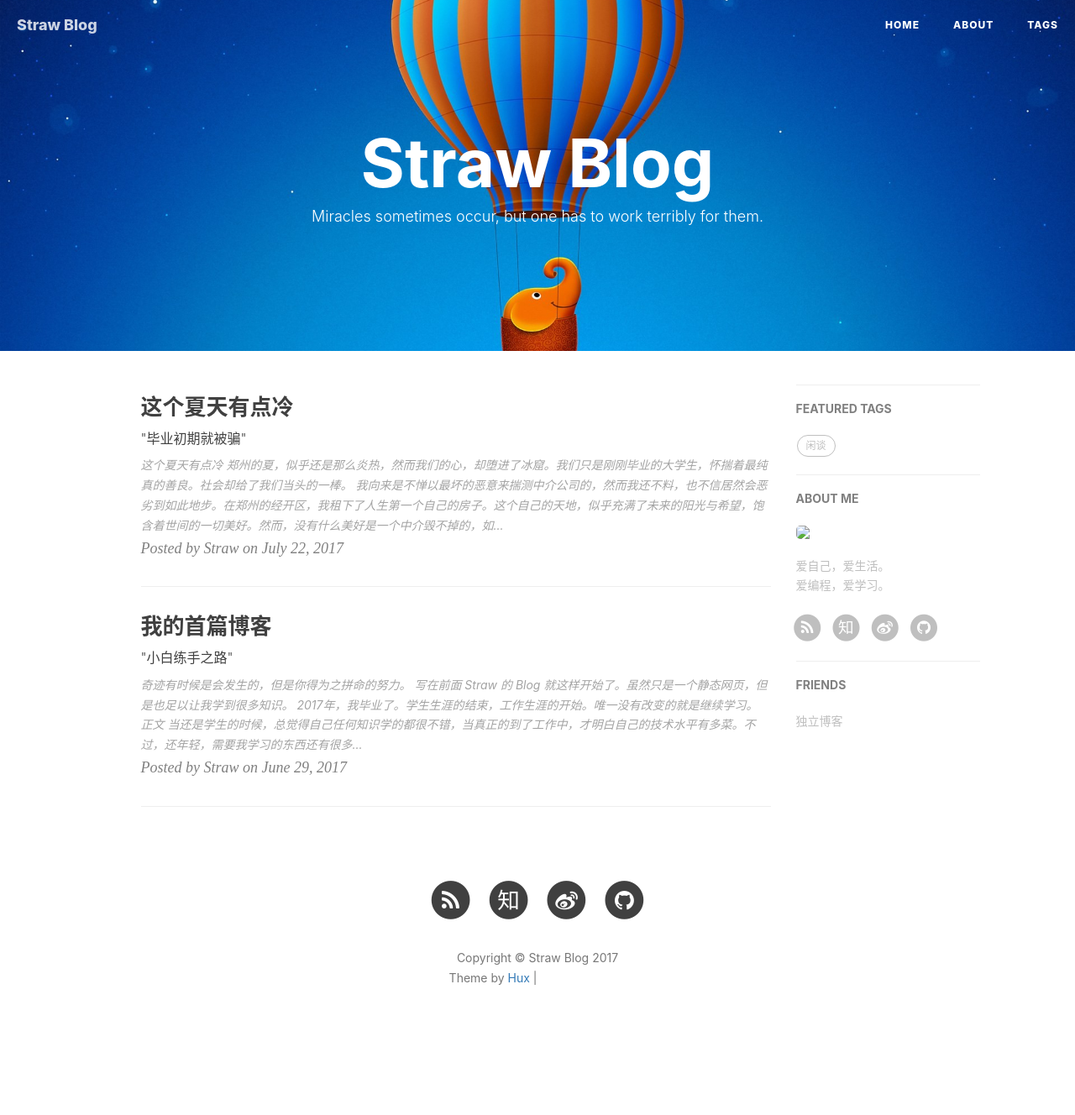
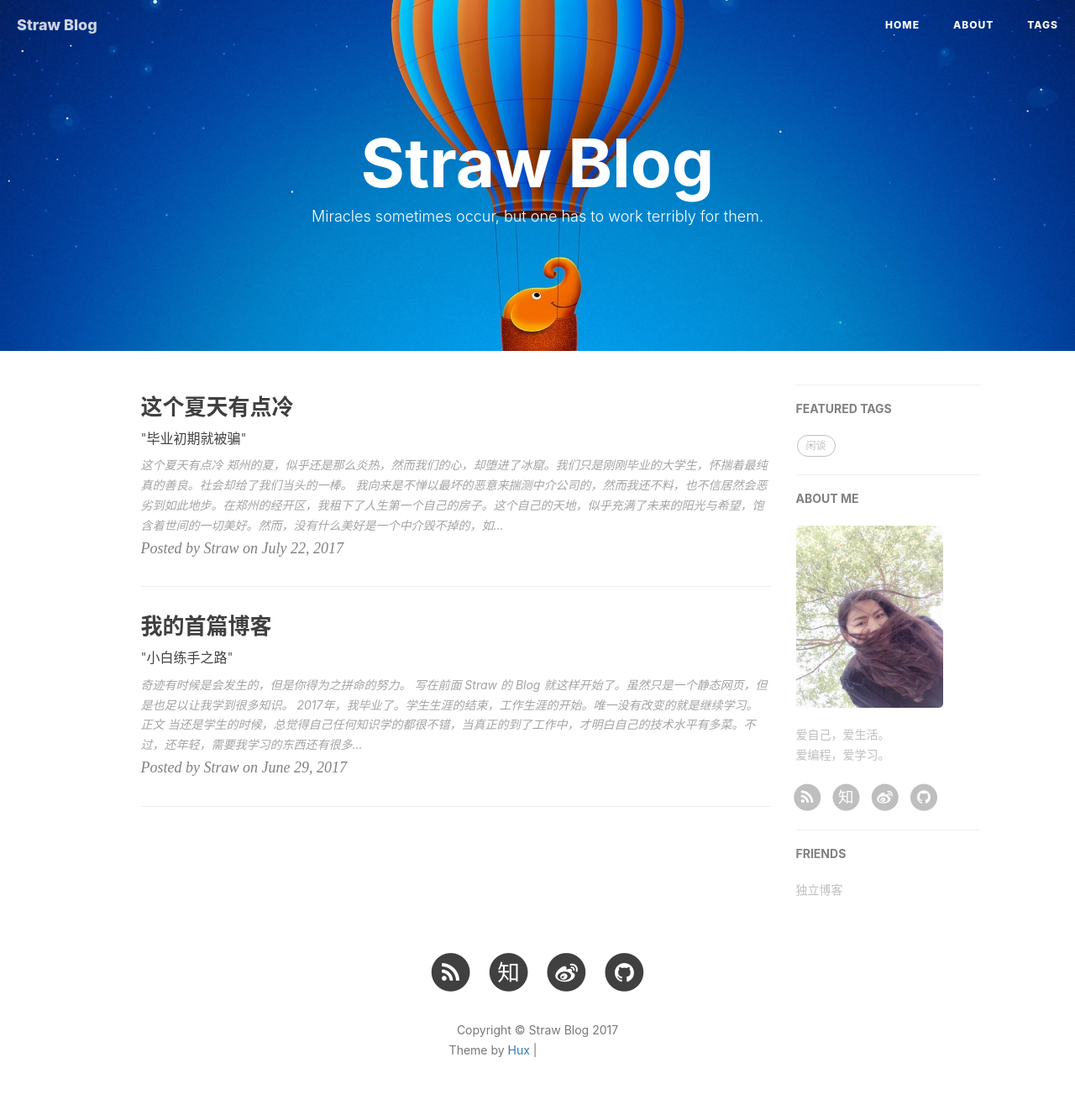
Before and after one commit to Straw22/Straw22.github.io, a Jekyll site: the page built from index.html, in a window 1280 px wide. Shown: the whole page at 84% size. Built offline with Jekyll 4.4.1, drawn with Linux system fonts in a browser that asks for light colours; nearby versions of some CDN libraries; the list of posts is cut into pages by our own code; comment, search, counter and statistics services are not loaded; before the commit the page ends 1241 px from its top, so only the background shows below that; grey boxes are pictures that could not be loaded.

Commit message:
Update _config.yml

```diff
--- a/_config.yml
+++ b/_config.yml
@@ -74,7 +74,7 @@
 # Sidebar settings
 sidebar: true                           # whether or not using Sidebar.
 sidebar-about-description: "爱自己，爱生活。<br>爱编程，爱学习。"
-sidebar-avatar: /straw.github.io/img/my_photo.jpg      # use absolute URL, seeing it's used in both `/` and `/about/`
+sidebar-avatar: /img/my_photo.jpg      # use absolute URL, seeing it's used in both `/` and `/about/`
 
 
 
@@ -95,6 +95,6 @@
 
         {
         title: "独立博客",
-        href: "https://straw22.github.io/straw.github.io/"
+        href: "https://straw22.github.io/"
         }
 ]
```
